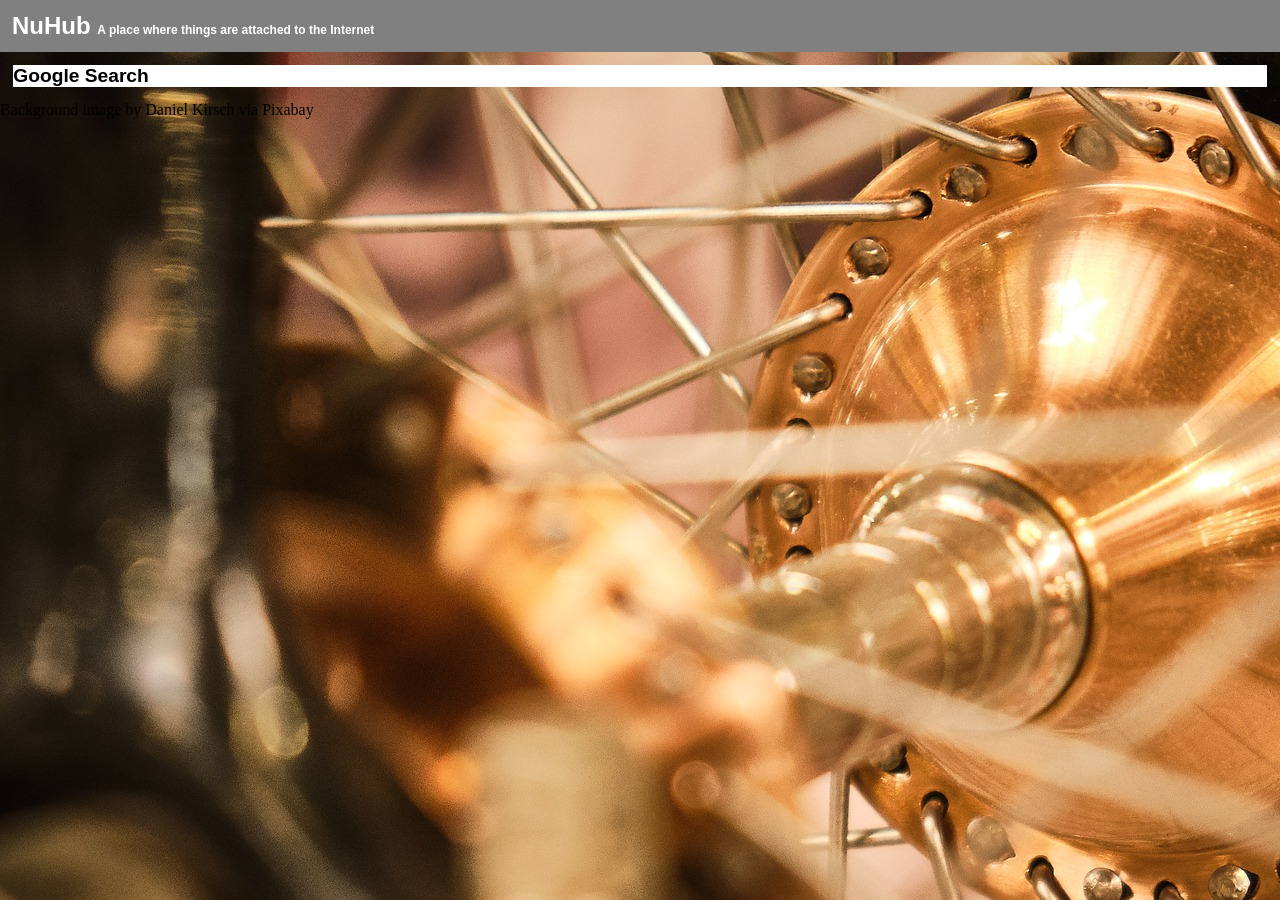
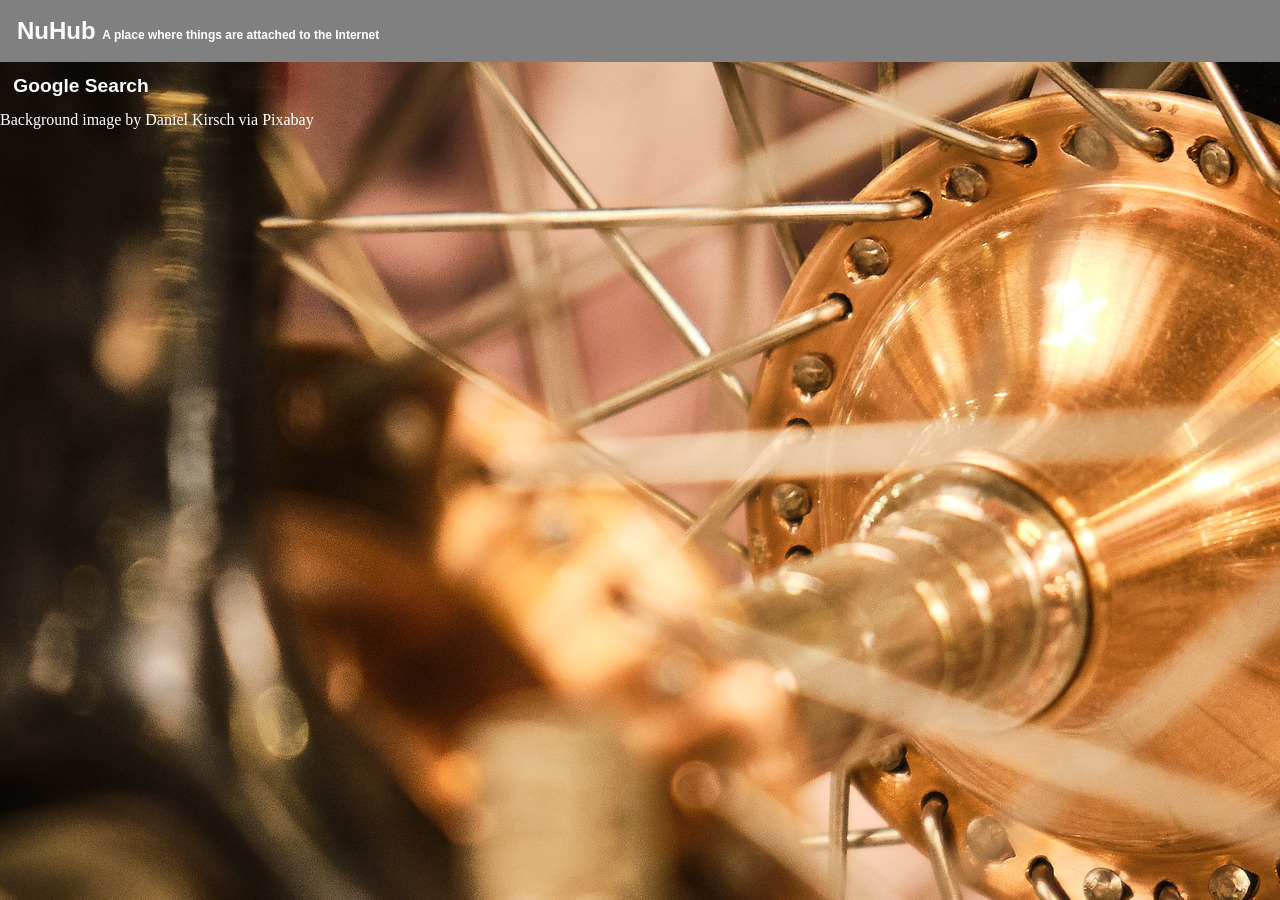
Before and after one commit to david672orford/david672github.io, a Jekyll site: the page built from index.md, in a window 1280 px wide. Built offline with Jekyll 4.4.1, drawn with Linux system fonts in a browser that asks for light colours; our own code applies the rules of GitHub Pages for plain Markdown files; comment, search, counter and statistics services are not loaded.

Commit message:
Update style.css

```diff
--- a/assets/css/style.css
+++ b/assets/css/style.css
@@ -1,8 +1,6 @@
 HTML, BODY, HEADER, MAIN, H1, H2, UL, LI {
 	margin: 0;
 	padding: 0;
-	color: black;
-	background-color: white;
 	}
 HTML, BODY {
 	width: 100%;
@@ -10,6 +8,8 @@ HTML, BODY {
 	}
 BODY {
 	font-size: 12pt;
+	color: white;
+	background-color: grey;
 	}
 MAIN {
 	margin: 10pt;
@@ -27,6 +27,7 @@ H1 {
 	font-size: 150%;
 	color: inherit;
 	background-color: inherit;
+	padding: 5px;
 	}
 H2 {
 	font-family: sans-serif;
@@ -40,6 +41,6 @@ UL {
 	padding-left: 2em;
 	}
 
-.google_search .gsc-control-cse {
-  padding: 0;
+.gsc-control-cse-searchbox-only {
+  padding: 5px;
  }
```
